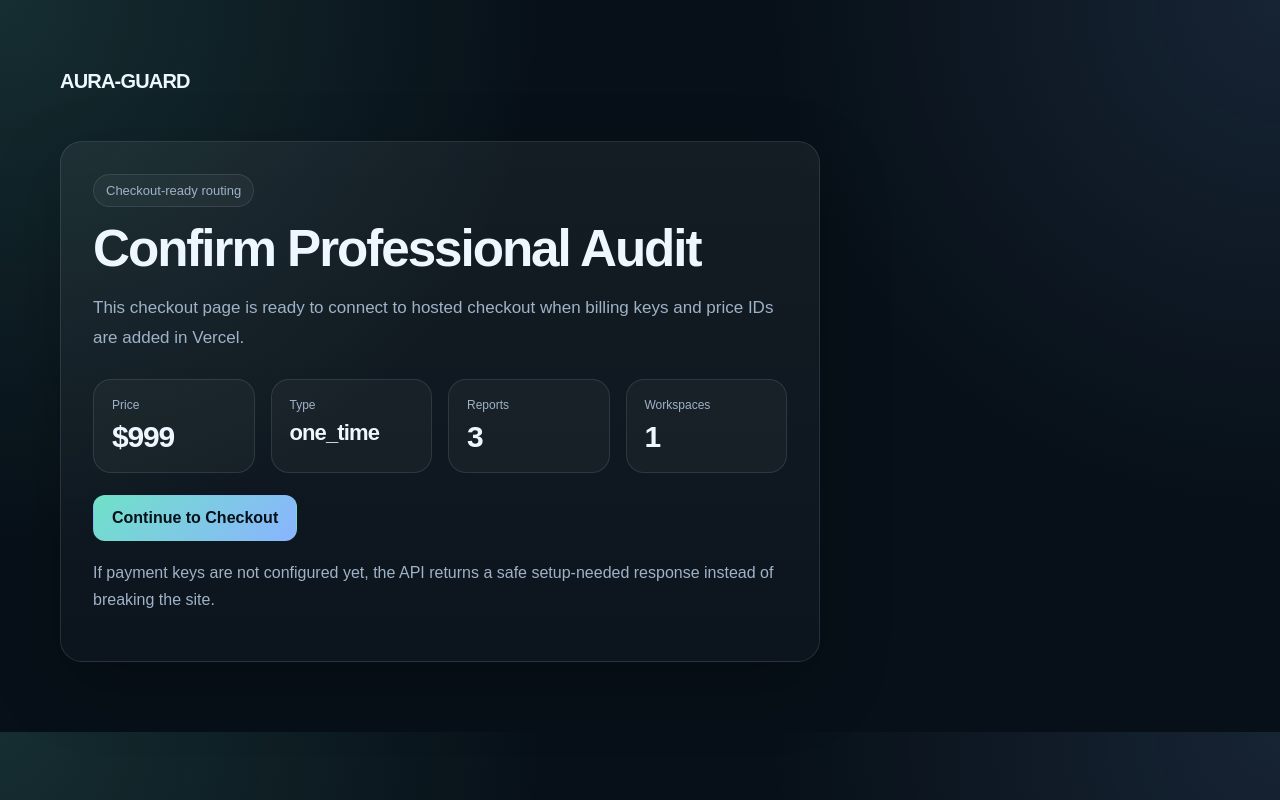
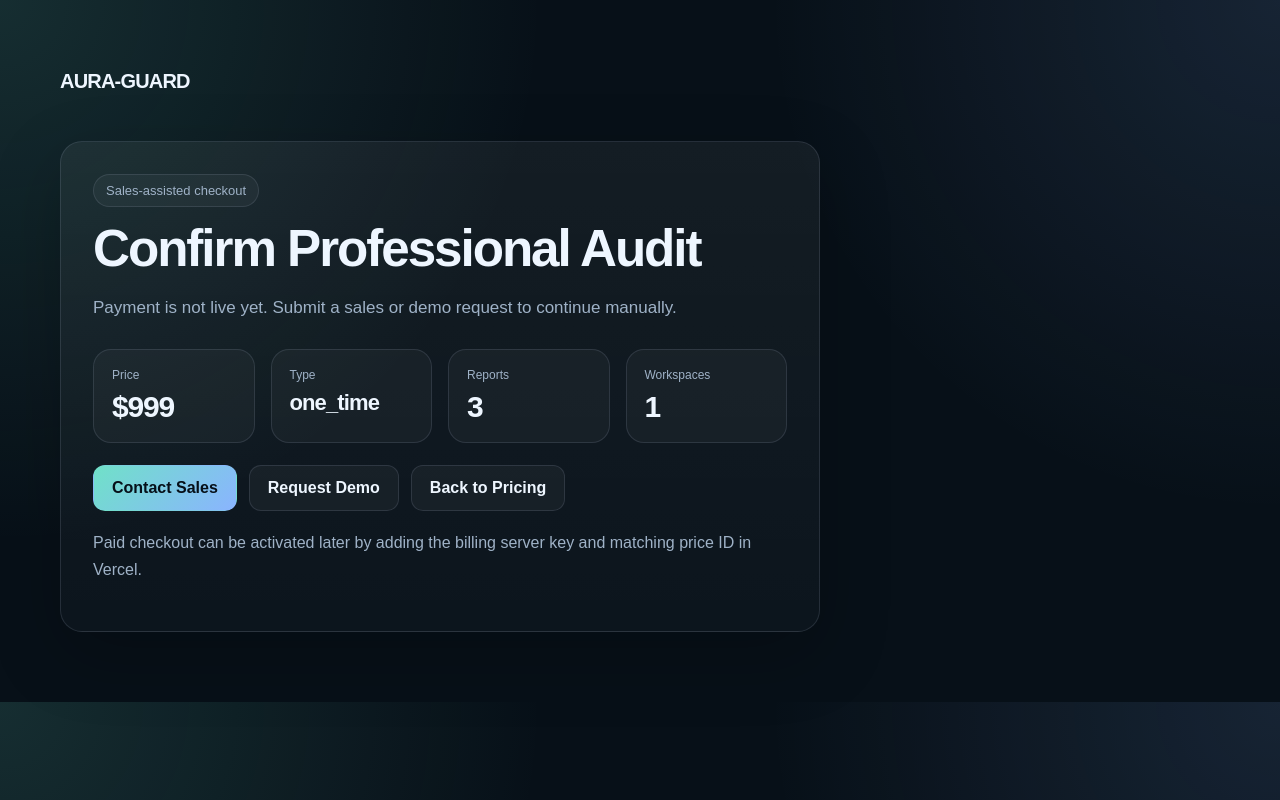
Before and after one commit to bisniskhusus019-hub/aura-guard-enterprise-os, a Next.js app: page /checkout in a window 1280 px wide. Built offline with nearby package versions, Linux system fonts and the light colour scheme; no server answers.

Commit message:
Gate checkout CTA until billing is configured

```diff
--- a/app/checkout/page.tsx
+++ b/app/checkout/page.tsx
@@ -1,5 +1,10 @@
 import Link from "next/link";
 import { getPlanByCode, formatUsd } from "@/lib/pricing";
+
+function getStripePriceId(planCode: string) {
+  const envKey = `STRIPE_PRICE_${planCode.toUpperCase()}`;
+  return process.env[envKey];
+}
 
 export default async function CheckoutPage({ searchParams }: { searchParams: Promise<{ plan?: string }> }) {
   const params = await searchParams;
@@ -14,24 +19,34 @@ export default async function CheckoutPage({ searchParams }: { searchParams: Pro
     );
   }
 
+  const billingConfigured = Boolean(process.env.STRIPE_SECRET_KEY && getStripePriceId(plan.code));
+
   return (
     <main className="container" style={{ padding: "70px 0" }}>
       <Link href="/" style={{ fontWeight: 900, fontSize: 20, letterSpacing: "-0.04em" }}>AURA-GUARD</Link>
       <div className="card" style={{ padding: 32, maxWidth: 760, marginTop: 48 }}>
-        <div className="badge">Checkout-ready routing</div>
+        <div className="badge">{billingConfigured ? "Checkout-ready routing" : "Sales-assisted checkout"}</div>
         <h1 className="section-title" style={{ marginTop: 16 }}>Confirm {plan.name}</h1>
-        <p className="section-copy">This checkout page is ready to connect to hosted checkout when billing keys and price IDs are added in Vercel.</p>
+        <p className="section-copy">{billingConfigured ? "Hosted checkout is configured for this plan." : "Payment is not live yet. Submit a sales or demo request to continue manually."}</p>
         <div className="metric-grid" style={{ marginTop: 26, marginBottom: 22 }}>
           <div className="metric-card"><div className="metric-label">Price</div><div className="metric-value">{formatUsd(plan.price)}</div></div>
           <div className="metric-card"><div className="metric-label">Type</div><div className="metric-value" style={{ fontSize: 22 }}>{plan.type}</div></div>
           <div className="metric-card"><div className="metric-label">Reports</div><div className="metric-value">{plan.includedReports}</div></div>
           <div className="metric-card"><div className="metric-label">Workspaces</div><div className="metric-value">{plan.includedWorkspaces}</div></div>
         </div>
-        <form action="/api/billing/checkout" method="POST">
-          <input type="hidden" name="planCode" value={plan.code} />
-          <button className="btn btn-primary" type="submit">Continue to Checkout</button>
-        </form>
-        <p style={{ color: "var(--muted)", lineHeight: 1.7, marginTop: 18 }}>If payment keys are not configured yet, the API returns a safe setup-needed response instead of breaking the site.</p>
+        {billingConfigured ? (
+          <form action="/api/billing/checkout" method="POST">
+            <input type="hidden" name="planCode" value={plan.code} />
+            <button className="btn btn-primary" type="submit">Continue to Hosted Checkout</button>
+          </form>
+        ) : (
+          <div style={{ display: "flex", gap: 12, flexWrap: "wrap" }}>
+            <Link className="btn btn-primary" href="/contact-sales">Contact Sales</Link>
+            <Link className="btn btn-secondary" href="/demo-request">Request Demo</Link>
+            <Link className="btn btn-secondary" href="/pricing">Back to Pricing</Link>
+          </div>
+        )}
+        <p style={{ color: "var(--muted)", lineHeight: 1.7, marginTop: 18 }}>Paid checkout can be activated later by adding the billing server key and matching price ID in Vercel.</p>
       </div>
     </main>
   );
```
